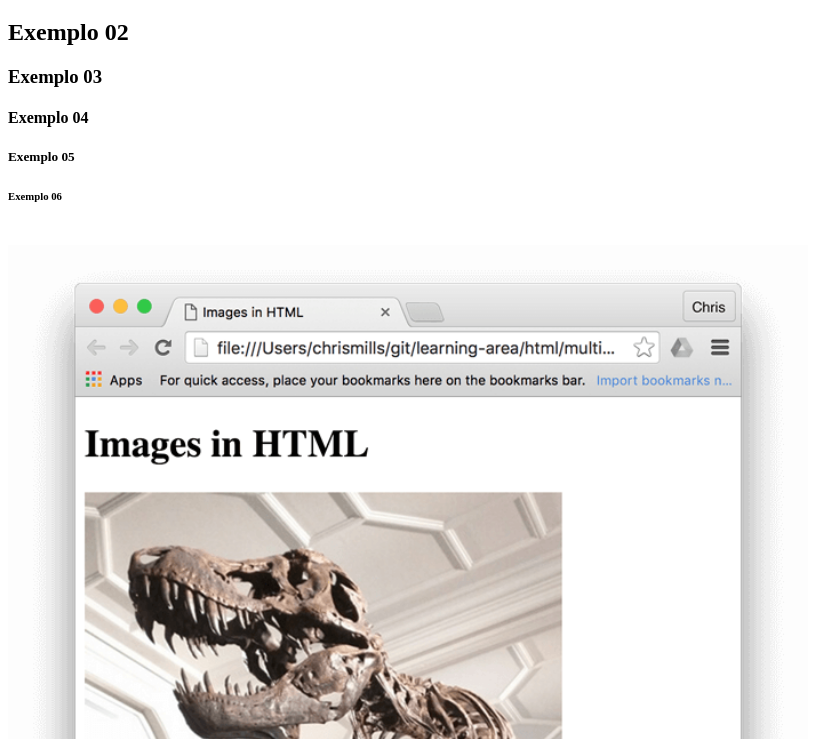
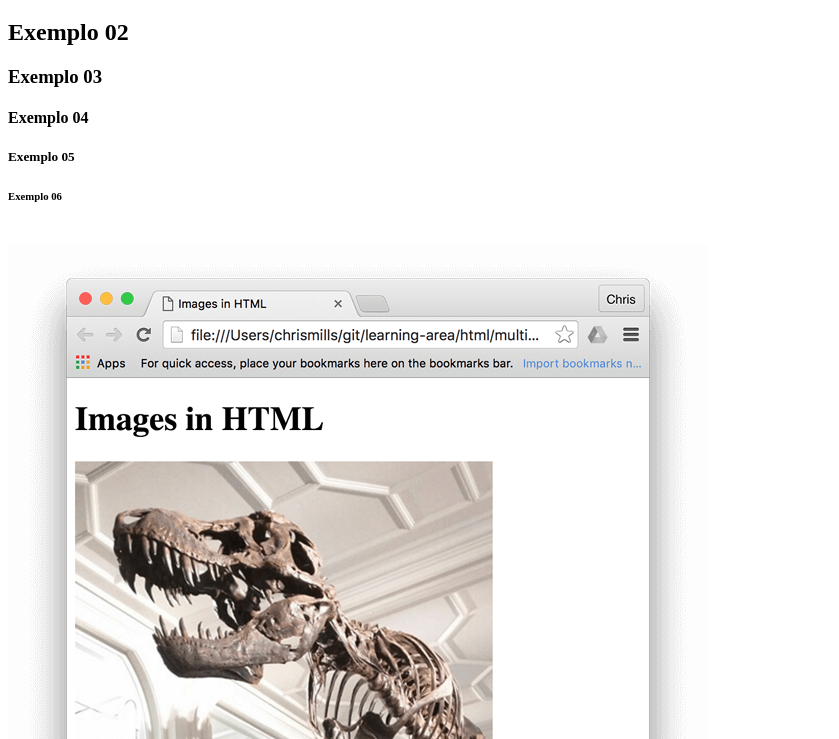
Before and after one commit to R-Fontoura/Auladate1510, a plain HTML site: page index.html in a window 1280 px wide. Shown: the part 61-800 px from the top of the page, without its empty margins (0-839 px from the left). Drawn offline with Linux system fonts and the light colour scheme.

Commit message:
e700w700

```diff
--- a/index.html
+++ b/index.html
@@ -18,7 +18,7 @@
 
 
 
-<img src="dinossauro.jpg" alt="Esqueleto Jurassico" height="800" width="800" title="Imagem aleatoria da net" >
+<img src="dinossauro.jpg" alt="Esqueleto Jurassico" height="700" width="700" title="Imagem aleatoria da net" >
 
 </body>
 </html>
```
